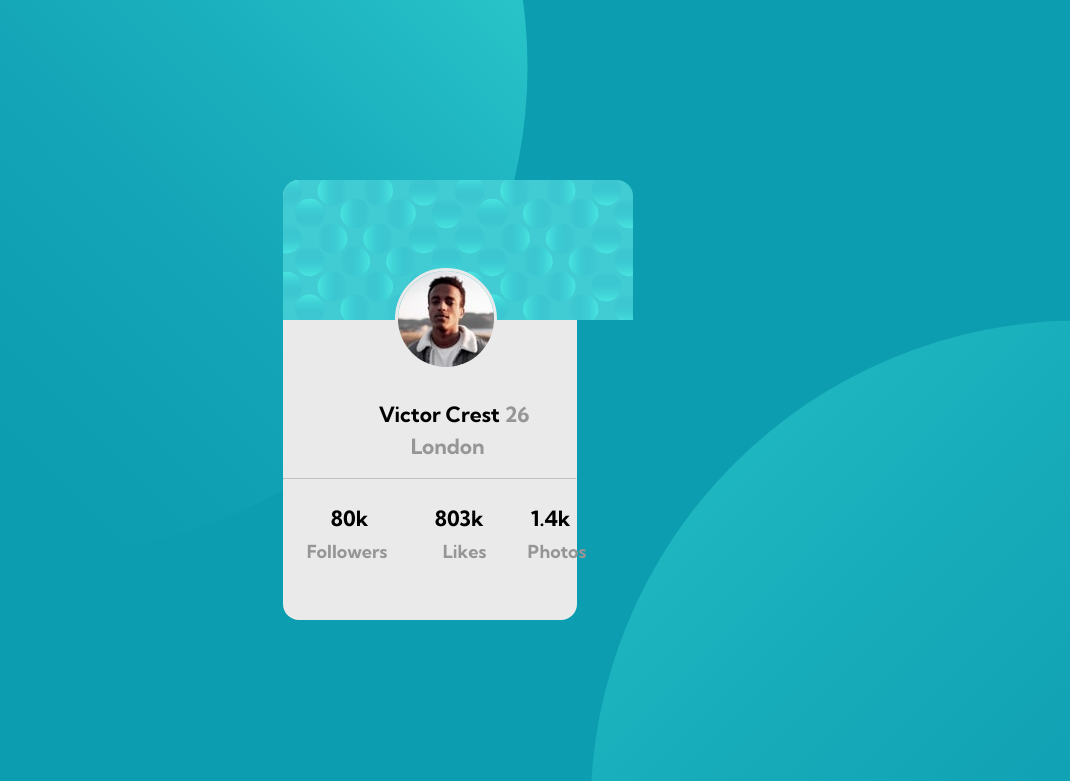
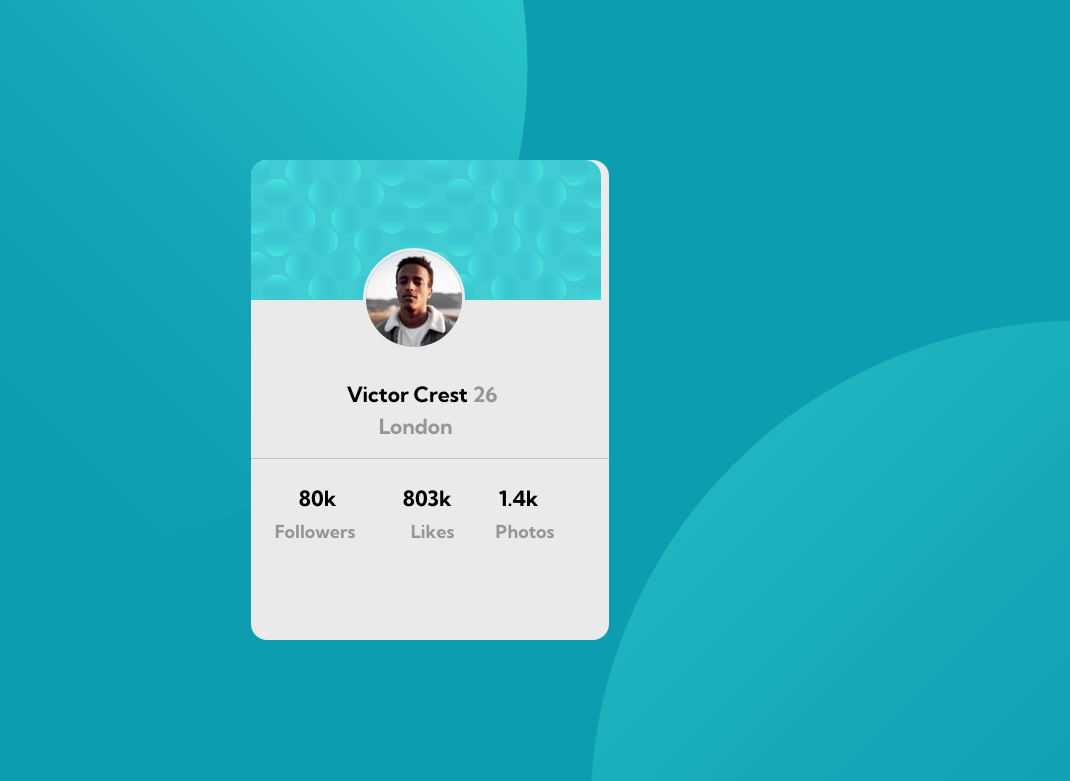
Before and after one commit to Shekharpawar1/profile-card-component, a plain HTML site: page index.html in a window 1280 px wide. Shown: the top 781 px of the page, without its empty margins (210-1280 px from the left). Drawn offline with Linux system fonts and the light colour scheme.

Commit message:
Update main.css

```diff
--- a/main.css
+++ b/main.css
@@ -150,8 +150,8 @@ h4 {
 
     .content {
         background-color: #eaeaea;
-        width: 23%;
-        height: 55vh;
+        width: 28%;
+        height: 60vh;
         position: relative;
         border-radius: 1rem;
         z-index: 1;
```
